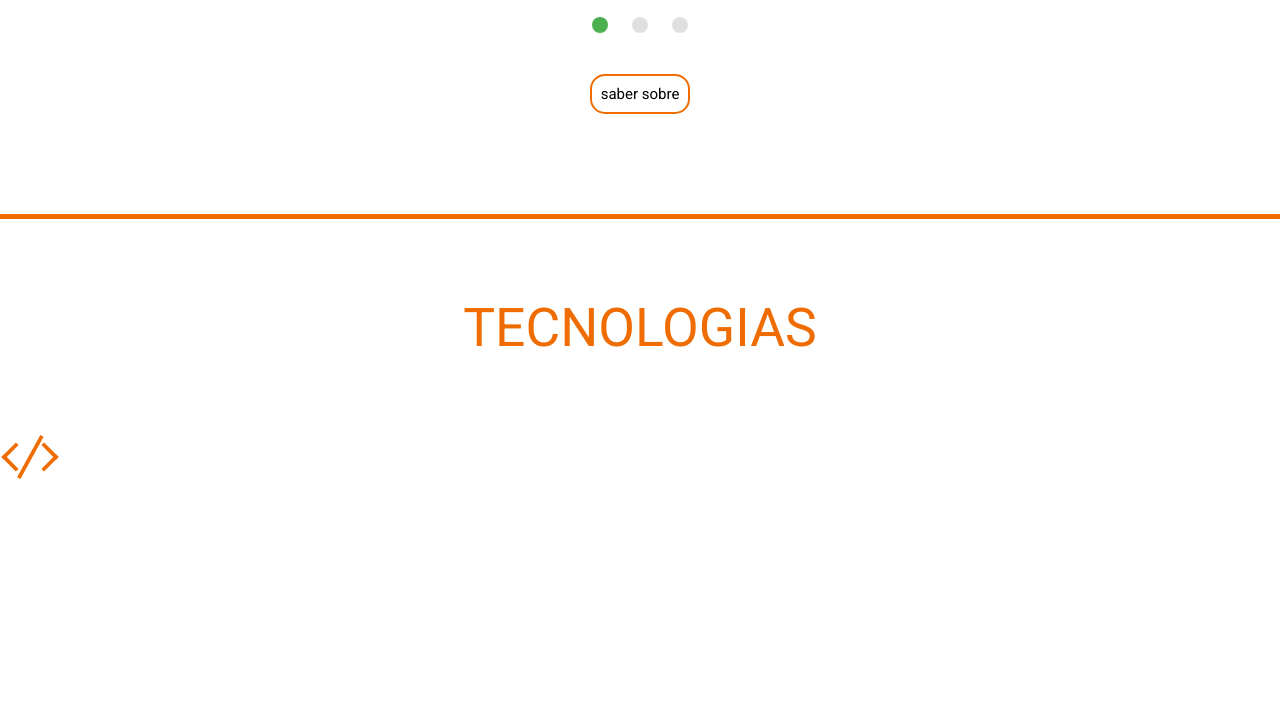
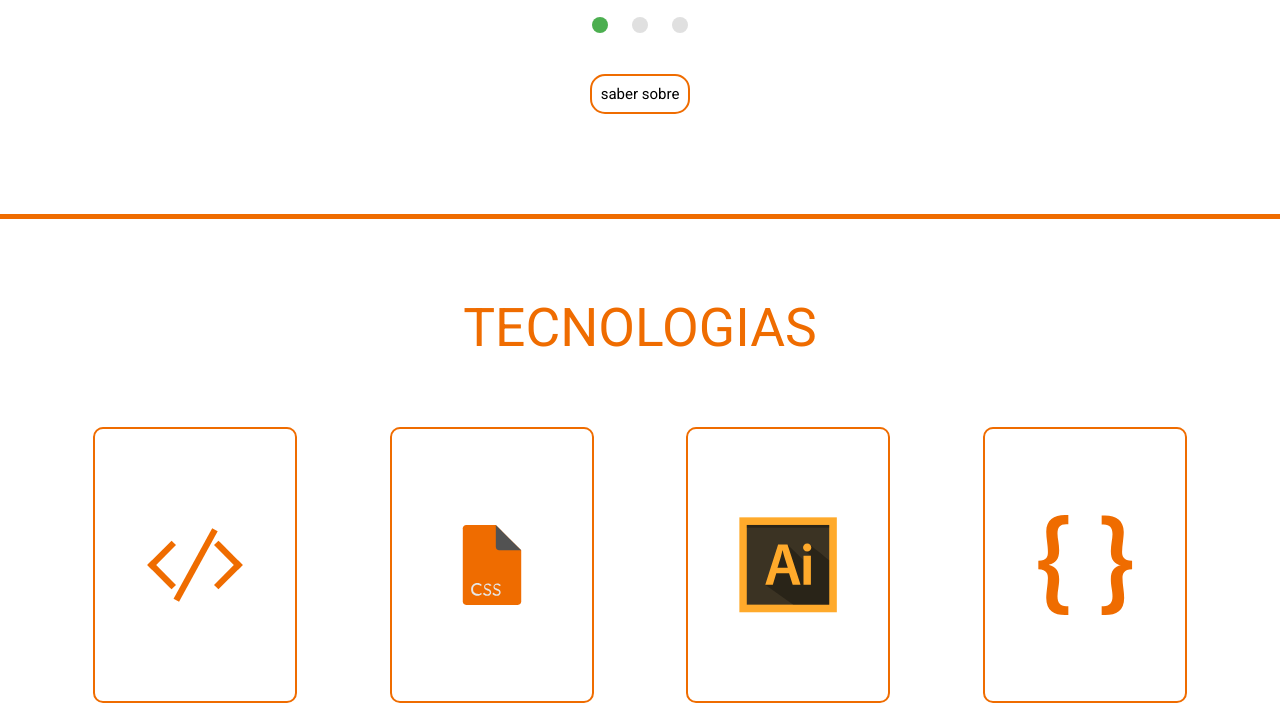
Before and after one commit to linfeique/Projeto_Portfolio, a plain HTML site: page index.html in a window 1280 px wide. Shown: the part 1351-2077 px from the top of the page. Before the commit the page ends 1935 px from the top, so only its background shows below. Drawn offline with nearby package versions, Linux system fonts and the light colour scheme.

Commit message:
Começando a área de tecnologias

```diff
--- a/css/style.css
+++ b/css/style.css
@@ -122,3 +122,19 @@ body{
     border: 0;
     padding: 20px;
 }
+
+.quadrado_itens{
+    width: 1183,03px;
+    display: flex;
+    justify-content: space-evenly;
+}
+
+.quadrado{
+    width: 204px;
+    height: 276px;
+    display: flex;
+    justify-content: center;
+    align-items: center;
+    border: 2px solid #ef6c00;
+    border-radius: 10px;
+}
--- a/index.html
+++ b/index.html
@@ -92,10 +92,12 @@
         <div class="main_title">
             <h2>tecnologias</h2>
         </div>
-        <div class="quadrado"><img src="imagens/code.svg" width="60px" height="60px"></div>
-        <div class="quadrado"><img src=""></div>
-        <div class="quadrado"><img src=""></div>
-        <div class="quadrado"><img src=""></div>
+        <div class="quadrado_itens">
+            <div class="quadrado"><img src="imagens/code.svg" width="100px" height="100px"></div>
+            <div class="quadrado"><img src="imagens/if_css_199248.svg" width="100px" height="100px"></div>
+            <div class="quadrado"><img src="imagens/if_Illustrator_289507.svg" width="100px" height="100px"></div>
+            <div class="quadrado"><img src="imagens/if_Untitled-2-28_536279.svg" width="100px" height="100px"></div>
+        </div>
     </main>
     <footer>
         <div class="footer_itens">
```
Also changed, not shown: imagens/if_Illustrator_289507.svg (added), imagens/if_Untitled-2-28_536279.svg (added), imagens/if_css_199248.svg (added).
